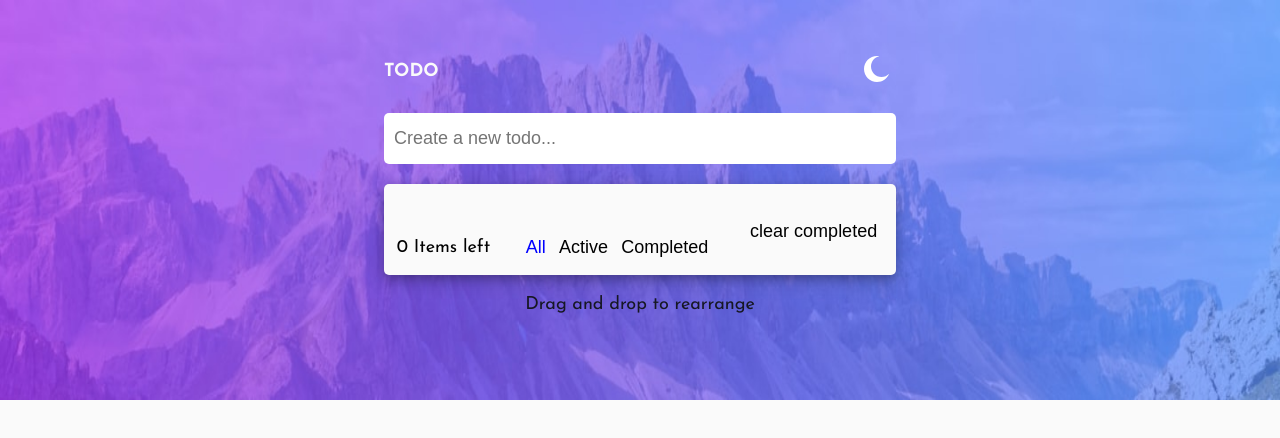
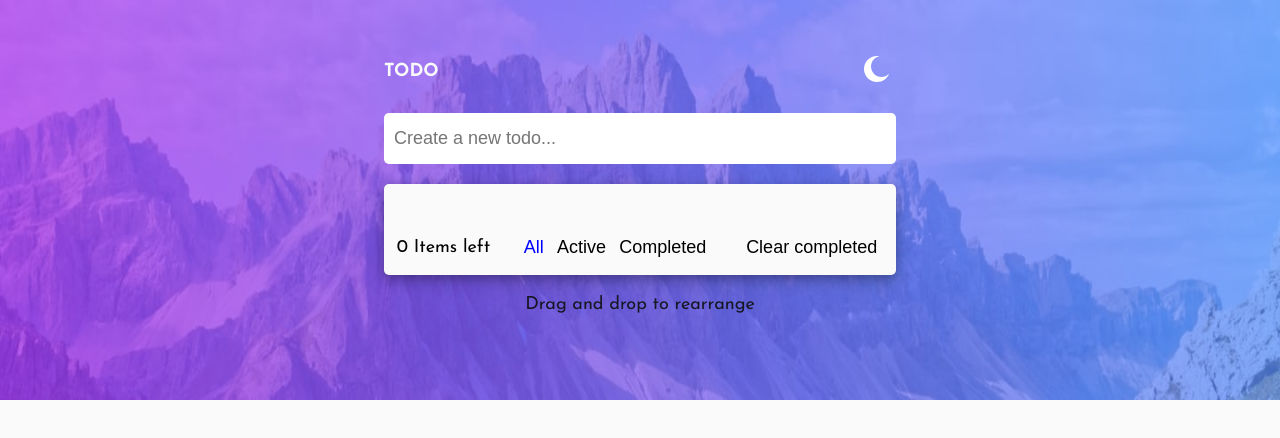
Before and after one commit to Samuel-jacobs/todo-app-project, a React (Create React App) app: page / in a window 1280 px wide. Shown: the top 438 px of the page. Built offline with nearby package versions, Linux system fonts and the light colour scheme.

Commit message:
last fixes before submission

```diff
--- a/src/Component.css
+++ b/src/Component.css
@@ -99,6 +99,9 @@
     padding: 20px;
 
 }
+.todo-single:active {
+    opacity: 1;
+}
 .todo-main {
     display: flex;
     justify-content: center;
@@ -107,12 +110,10 @@
 .todo-single li {
     margin-left: 20px;
 }
-.todo-single .icon{
 
-    background: linear-gradient hsl(192, 100%, 67%) to hsl(280, 87%, 65%); /* Define the gradient */
-    -webkit-background-clip: text; /* Clip the background to the text */
-    -webkit-text-fill-color: transparent;
+button.icon{
 
+   color: hsl(280, 87%, 65%);
 }
 
 .completed-list {
--- a/src/components/Todo.jsx
+++ b/src/components/Todo.jsx
@@ -3,7 +3,7 @@ import useToggle from '../hooks/useToggle';
 import { FaRegCircle } from "react-icons/fa6";
 import { FaCircleCheck } from "react-icons/fa6";
 import {FaTrash} from "react-icons/fa6";
-import { useRef } from 'react';
+
 
 
 
@@ -23,6 +23,7 @@ function Todo({
 
   return (
     <div className={`todo-wrapper ${isDarkMode ? `todo-wrapper-dark` : `todo-wrapper-light`}`}>
+
       <div className={`todo-single ${isCompleted ? `completed-list` : `not-complete`}`} draggable
           onDragStart={() => (dragTodo.current = id)}
           onDragEnter={() => (dragOverTodo.current = id)}
@@ -31,7 +32,7 @@ function Todo({
 
             <div className='todo-main'>
               <button onClick={() => toggleCompletion(id)} className='icon'>
-                {isCompleted ? <FaCircleCheck /> : <FaRegCircle />}
+                {isCompleted ? <FaCircleCheck/> : <FaRegCircle />}
               </button>
               <li className='todo-item'>{text}</li>
             </div>
--- a/src/components/TodoList.jsx
+++ b/src/components/TodoList.jsx
@@ -52,6 +52,7 @@ function TodoList({isDarkMode, setTodos, todos}) {
     dragOverTodo.current = null;
   };
 
+  const textClass = isDarkMode ? "dark-text" : "light-text";
   return (
     <>
     <div className={`todo-list-wrapper ${isDarkMode ? `dark-list` : `light-list` }`}>
@@ -82,16 +83,16 @@ function TodoList({isDarkMode, setTodos, todos}) {
           <button  onClick={() => setFilter("active")} className={filter === "active" ? "active-tab" : ""}>Active</button>
           <button  onClick={() => setFilter("completed")} className={filter === "completed" ? "active-tab" : ""}>Completed</button>
         </div>
-        <div>
-          <button onClick={clearComplete}>clear completed</button>
-        </div>
+
+          <button className={textClass} onClick={clearComplete}>Clear completed</button>
+
       </div>
 
     </div>
-    <p className={`drag-text ${isDarkMode ? `dark-text` : `light-text` }`}>Drag and drop to rearrange</p>
+    <p className={`drag-text ${textClass}`}>Drag and drop to rearrange</p>
   </>
   )
 
 }
 
-export default TodoList
+export default TodoList;
```
